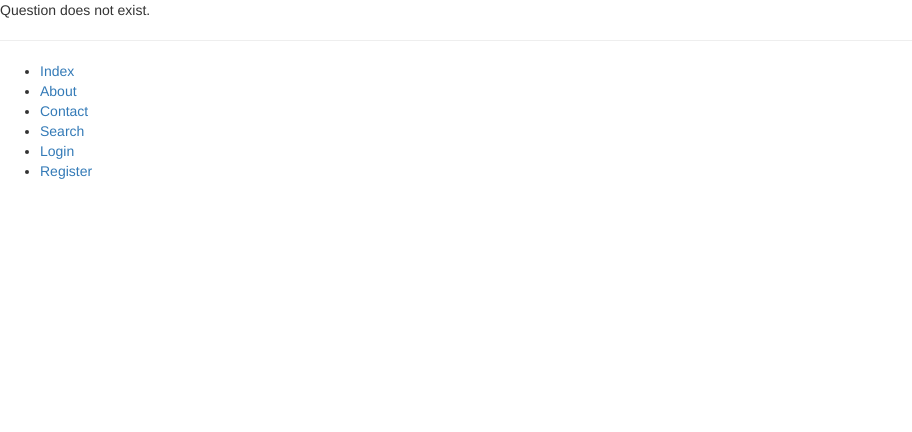
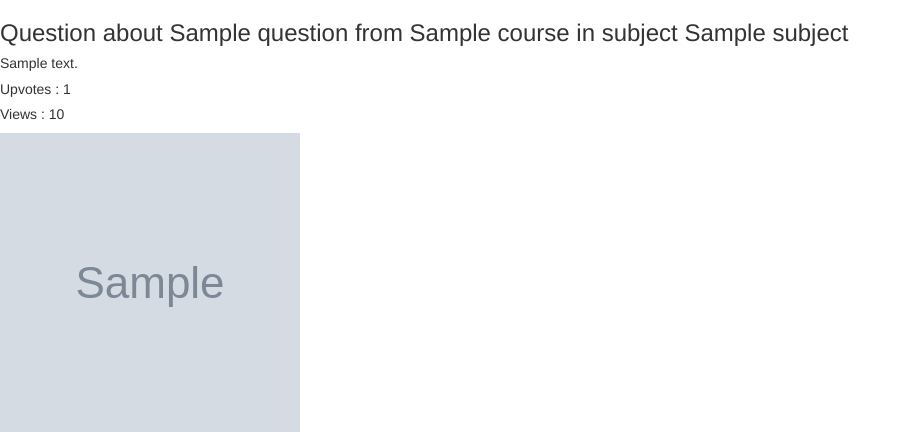
Before and after one commit to theycallmepeter/DreamTeamWAD2, a Django app: a page that uses Gliocas/templates/gliocas_app/question.html in a window 1280 px wide. Shown: the top 432 px of the page, without its empty margins (0-912 px from the left). Before the commit the page ends 179 px from the top, so only its background shows below. Run offline with Django 3.2, Linux system fonts and the light colour scheme; tables that the repository leaves empty hold one stand-in row (values such as "Sample post"); grey boxes marked "Sample" are stand-in pictures; some libraries are stand-ins or nearby versions.

Commit message:
finally done with add question ajax

```diff
--- a/Gliocas/gliocas_app/urls.py
+++ b/Gliocas/gliocas_app/urls.py
@@ -11,7 +11,8 @@ urlpatterns = [
     url(r'^subjects/add_subject/', views.add_subject, name='add_subject'),
     url(r'^subject/(?P<subject_slug>[\w\-]+)/$', views.show_subject, name='show_subject'),
     url(r'^subject/(?P<subject_slug>[\w\-]+)/add_course/$', views.add_course, name='add_course'),
-    # url(r'^subject/(?P<subject_slug>[\w\-]+)/(?P<course_slug>[\w\-]+)/add_question/$', views.add_question, name='add_question'),
+    url(r'^subject/(?P<subject_slug>[\w\-]+)/(?P<course_slug>[\w\-]+)/add_question/$', views.add_question, name='add_question'),
+    url(r'^subject/(?P<subject_slug>[\w\-]+)/(?P<course_slug>[\w\-]+)/add_question_new/$', views.add_question_new, name='add_question_new'),
     url(r'^subject/(?P<subject_slug>[\w\-]+)/(?P<course_slug>[\w\-]+)/$', views.show_course, name='show_course'),
     url(r'^subject/(?P<subject_slug>[\w\-]+)/(?P<course_slug>[\w\-]+)/follow/$', views.follow, name='follow'),
     url(r'^subject/(?P<subject_slug>[\w\-]+)/(?P<course_slug>[\w\-]+)/(?P<question_slug>[\w\-]+)/$', views.show_question, name='show_question'),
@@ -21,7 +22,6 @@ urlpatterns = [
     url(r'^likeanswer/$', views.like_answer_new, name='like_answer_new'),
     url(r'^likereply/$', views.like_reply_new, name='like_reply_new'),
     url(r'^followcourse/$', views.follow_course_new, name='follow_course_new'),
-    url(r'^subject/(?P<subject_slug>[\w\-]+)/(?P<course_slug>[\w\-]+)/add_question/$', views.add_question_new, name='add_question'),
     url(r'^subject/(?P<subject_slug>[\w\-]+)/(?P<course_slug>[\w\-]+)/(?P<question_slug>[\w\-]+)/like/(?P<like>[\d])/$', views.like_question, name='like_question'),
     url(r'^subject/(?P<subject_slug>[\w\-]+)/(?P<course_slug>[\w\-]+)/(?P<question_slug>[\w\-]+)/delete/$', views.delete_question, name='delete_question'),
     url(r'^subject/(?P<subject_slug>[\w\-]+)/(?P<course_slug>[\w\-]+)/(?P<question_slug>[\w\-]+)/(?P<answer_key>[\d]+)/deleteanswer/$', views.delete_answer, name='delete_answer'),
--- a/Gliocas/gliocas_app/views.py
+++ b/Gliocas/gliocas_app/views.py
@@ -1,4 +1,4 @@
-from django.shortcuts import render, get_object_or_404
+from django.shortcuts import render, get_object_or_404, redirect
 from django.http import HttpResponse, HttpResponseRedirect
 from django.contrib.auth import authenticate, login, logout
 from django.template.defaultfilters import slugify
@@ -110,7 +110,6 @@ def show_question(request, subject_slug, course_slug, question_slug):
         if not visited:
             question.views = question.views + 1
             question.save()
-
     except Question.DoesNotExist:
         context_dict['answers'] = None
         context_dict['question'] = None
@@ -132,7 +131,6 @@ def search(request):
 
 @login_required
 def add_question(request, subject_slug, course_slug):
-
     form = QuestionForm()
     try:
         course = Course.objects.get(slug=course_slug)
@@ -163,7 +161,6 @@ def add_question(request, subject_slug, course_slug):
 
 @login_required
 def add_question_new(request, subject_slug, course_slug):
-    print("here1wqwgwqgqwgqwgqwgqwgwqgqwgqwgqwgqwgqwgwgq")
     try:
         course = Course.objects.get(slug=course_slug)
         user = request.user
@@ -181,8 +178,8 @@ def add_question_new(request, subject_slug, course_slug):
                 if 'picture' in request.FILES:
                     question.picture = request.FILES['picture']
                 question.save()
-                print("here1")
-                return show_question(request, subject_slug, course_slug, question.slug)
+                print(subject_slug, course_slug, question.slug)
+                return redirect('show_question', subject_slug=subject_slug, course_slug=course_slug, question_slug=question.slug)
         else:
             return HttpResponse("Something went wrong...")
             print(form.errors)
--- a/Gliocas/templates/gliocas_app/course.html
+++ b/Gliocas/templates/gliocas_app/course.html
@@ -32,7 +32,7 @@
     <button id="ask-question" class="btn btn-primary btn-sm" type="button">Add question</button>
     <!-- <a href="{% url 'add_question' subject.slug course.slug %}"> Add question </a> --></br>
     <div id = "form-div">
-        <form id="question_form"  method="post" action="add_question/" enctype="multipart/form-data">
+        <form id="question_form"  method="post" action="{% url 'add_question_new' subject_slug=subject.slug course_slug=course.slug %}" enctype="multipart/form-data">
                 {% csrf_token %}
                 {% for hidden in form.hidden_fields %}
                     {{ hidden }}
--- a/Gliocas/templates/gliocas_app/question.html
+++ b/Gliocas/templates/gliocas_app/question.html
@@ -5,7 +5,7 @@
 {% endblock %}
 
 {% block body_block %}
-	{% if Question %}
+	{% if question %}
 	    <h3> Question about {{ question.title }} from {{ course.name}} in subject {{ subject.name }} </h3>
 	    <h5> {{question.text}} </h5>
 
```
